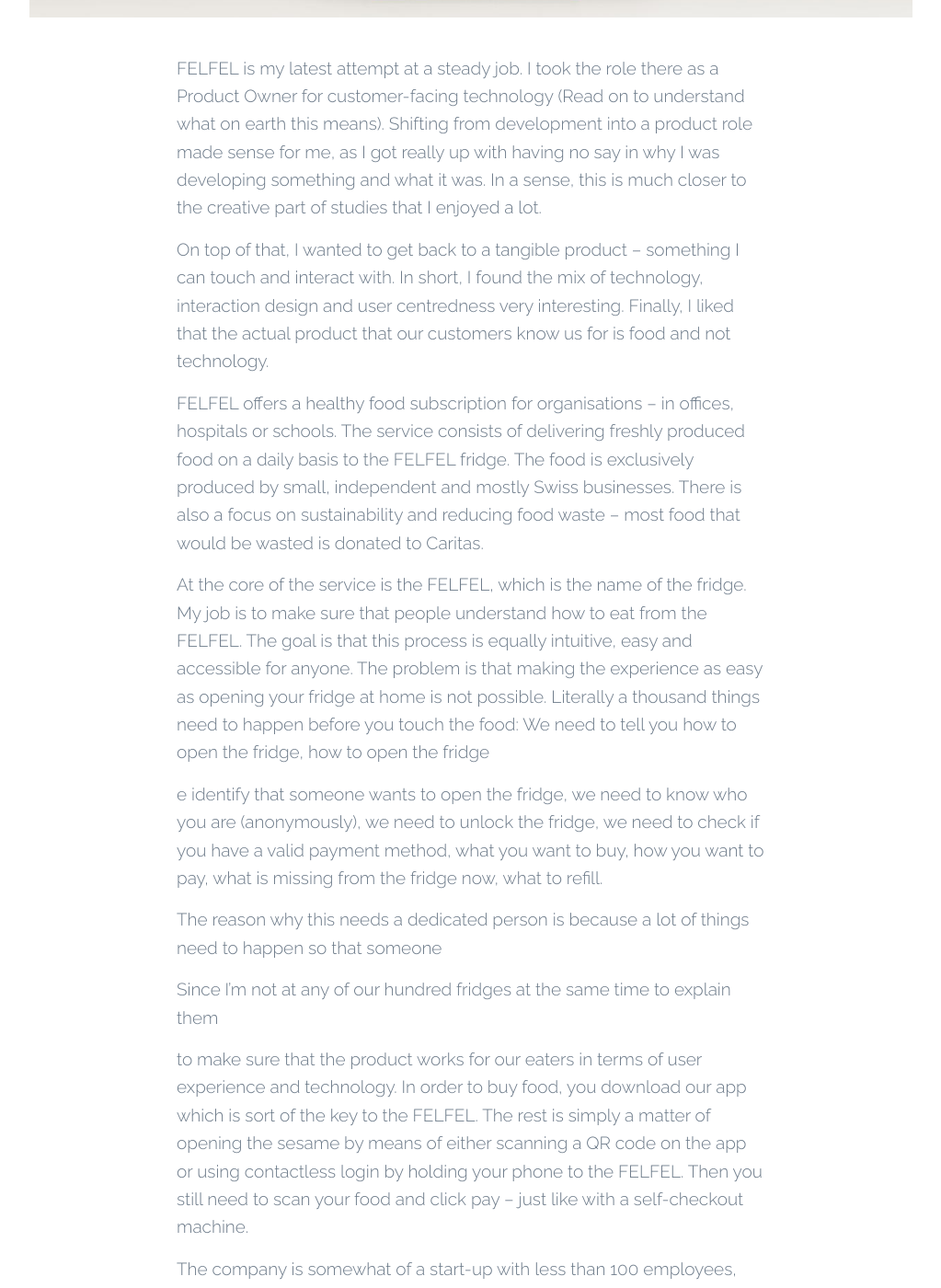
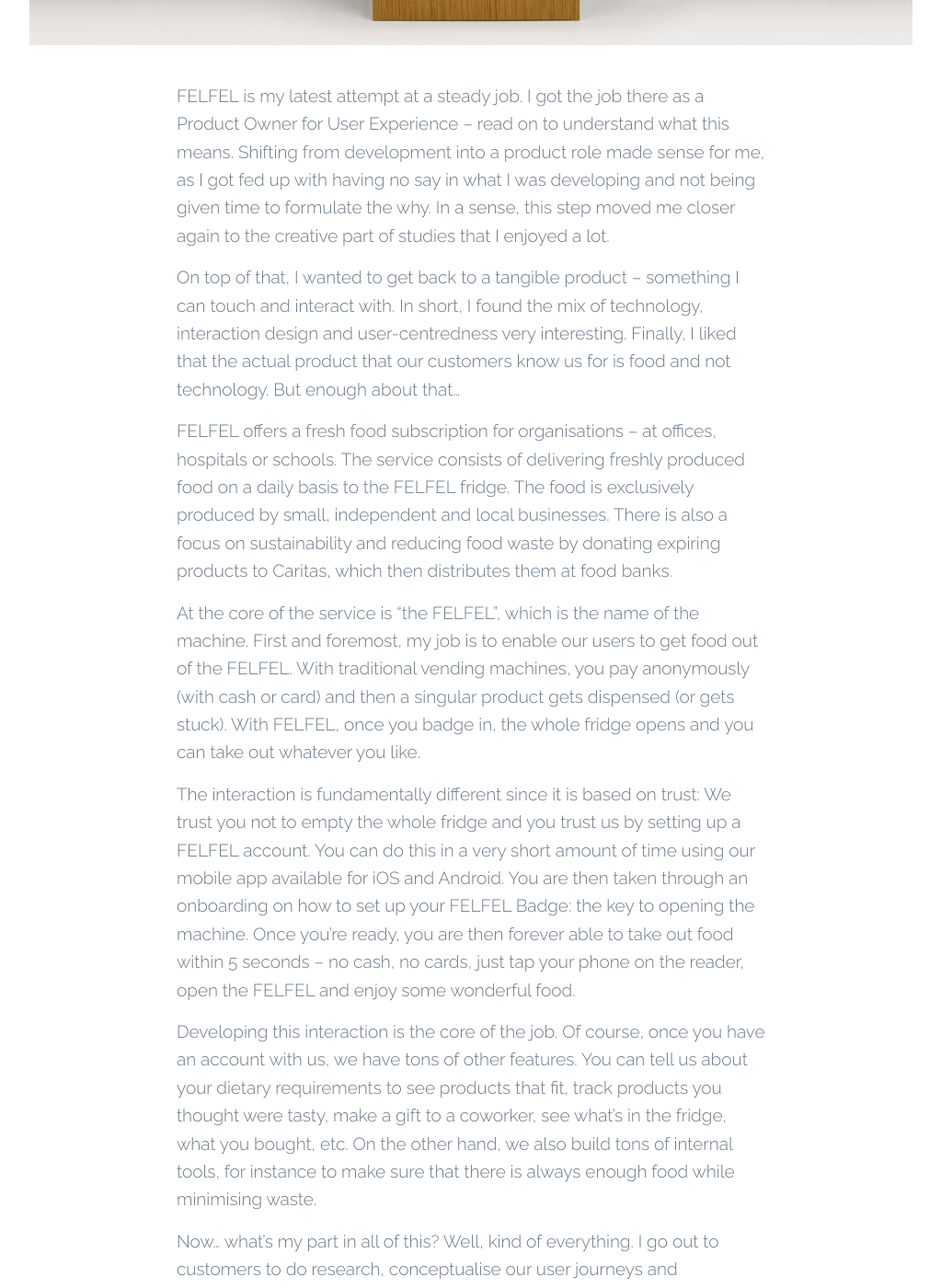
Before and after one commit to paolofalcoruegg/pfr, a Jekyll site: the page built from _projects/felfel.md, in a window 1280 px wide and 1400 px high, scrolled down 1043 px. Shown: the whole window at 92% size, without its empty margins (128-1151 px from the left). Built offline with Jekyll 4.4.1, drawn with Linux system fonts in a browser that asks for light colours; nearby versions of some CDN libraries; some of the changed text lies outside the part shown.

Commit message:
feat: Adding text

```diff
--- a/_projects/felfel.md
+++ b/_projects/felfel.md
@@ -1,66 +1,24 @@
 ---
 title: 'FELFEL'
-subtitle: 'A vending machine with freshly prepared, locally sourced food'
+subtitle: 'A vending machine based on trust – with freshly prepared, locally sourced food'
 date: 2021-08-01 00:00:00
 description: Job
 featured_image: '/images/felfel/hero.jpg'
-tags: [Product Development, UX, Hardware, Product Design, Interaction Design, Frontend ]
+tags: [Product Development, UX, Hardware, Product Design, Interaction Design, Frontend]
 ---
 
 ![](/images/felfel/1.jpg)
 
-FELFEL is my latest attempt at a steady job. I took the role there as a Product Owner for customer-facing technology (Read on to understand what on earth this means). Shifting from development into a product role made sense for me, as I got really up with having no say in why I was developing something and what it was. In a sense, this is much closer to the creative part of studies that I enjoyed a lot.
+FELFEL is my latest attempt at a steady job. I got the job there as a Product Owner for User Experience – read on to understand what this means. Shifting from development into a product role made sense for me, as I got fed up with having no say in what I was developing and not being given time to formulate the why. In a sense, this step moved me closer again to the creative part of studies that I enjoyed a lot.
 
-On top of that, I wanted to get back to a tangible product – something I can touch and interact with. In short, I found the mix of technology, interaction design and user centredness very interesting. Finally, I liked that the actual product that our customers know us for is food and not technology.
+On top of that, I wanted to get back to a tangible product – something I can touch and interact with. In short, I found the mix of technology, interaction design and user-centredness very interesting. Finally, I liked that the actual product that our customers know us for is food and not technology. But enough about that...
 
-FELFEL offers a healthy food subscription for organisations – in offices, hospitals or schools. The service consists of delivering freshly produced food on a daily basis to the FELFEL fridge. The food is exclusively produced by small, independent and mostly Swiss businesses. There is also a focus on sustainability and reducing food waste – most food that would be wasted is donated to Caritas.
+FELFEL offers a fresh food subscription for organisations – at offices, hospitals or schools. The service consists of delivering freshly produced food on a daily basis to the FELFEL fridge. The food is exclusively produced by small, independent and local businesses. There is also a focus on sustainability and reducing food waste by donating expiring products to Caritas, which then distributes them at food banks.
 
-At the core of the service is the FELFEL, which is the name of the fridge. My job is to make sure that people understand how to eat from the FELFEL. The goal is that this process is equally intuitive, easy and accessible for anyone. The problem is that making the experience as easy as opening your fridge at home is not possible. Literally a thousand things need to happen before you touch the food: We need to tell you how to open the fridge, how to open the fridge
+At the core of the service is "the FELFEL", which is the name of the machine. First and foremost, my job is to enable our users to get food out of the FELFEL. With  traditional vending machines, you pay anonymously (with cash or card) and then a singular product gets dispensed (or gets stuck). With FELFEL, once you badge in, the whole fridge opens and you can take out whatever you like.
 
+The interaction is fundamentally different since it is based on trust: We trust you not to empty the whole fridge and you trust us by setting up a FELFEL account. You can do this in a very short amount of time using our mobile app available for iOS and Android. You are then taken through an onboarding on how to set up your FELFEL Badge: the key to opening the machine. Once you're ready, you are then forever able to take out food within 5 seconds – no cash, no cards, just tap your phone on the reader, open the FELFEL and enjoy some wonderful food.
 
-e identify that someone wants to open the fridge, we need to know who you are (anonymously), we need to unlock the fridge, we need to check if you have a valid payment method, what you want to buy, how you want to pay, what is missing from the fridge now, what to refill.
+Developing this interaction is the core of the job. Of course, once you have an account with us, we have tons of other features. You can tell us about your dietary requirements to see products that fit, track products you thought were tasty, make a gift to a coworker, see what's in the fridge, what you bought, etc. On the other hand, we also build tons of internal tools, for instance to make sure that there is always enough food while minimising waste.
 
-
-
-
-
-
-The reason why this needs a dedicated person is because a lot of things need to happen so that someone
-
-
-
-
-
-
-Since I'm not at any of our hundred fridges at the same time to explain them
-
-
-
-
-to make sure that the product works for our eaters in terms of user experience and technology. In order to buy food, you download our app which is sort of the key to the FELFEL. The rest is simply a matter of opening the sesame by means of either scanning a QR code on the app or using contactless login by holding your phone to the  FELFEL. Then you still need to scan your food and click pay – just like with a self-checkout machine.
-
-
-
-
-
-The company is somewhat of a start-up with less than 100 employees, but was the first one with the idea and has already.
-
-
-
-On a daily basis, we deliver freshly produced food to the FELFEL fridge, the core
-
-
-
-
-
-
-
-till identify as a design engineer. I guess the amazing part of my studies were that they really wanted you to take ownership of the whole process from spotting an issue, designing a product to building it.
-
-
-I conceptualise, design and (sometimes) develop FELFEL products that you can interact with. This includes:
-
-· The mobile app (iOS & Android) and our customer portal
-· Our very exciting vending machines (FELFEL fridge + Gavetti coffee machine)
-
-The largest split of the work is in UX and managing the roadmap, but I also actively design and develop both physical and digital components.
+Now... what's my part in all of this? Well, kind of everything. I go out to customers to do research, conceptualise our user journeys and interactions, pitch for new features, design our digital products, code parts of our applications (frontend), do physical product design (CAD), do rapid prototyping with our 3D printer and manage development projects. The important bit is that I'm responsible for the overall user experience and am working to make getting food out of the FELFEL as easy as out of your own fridge.
```
Also changed, not shown: _projects/forum-for-inclusion.md (+8 -1 lines).
